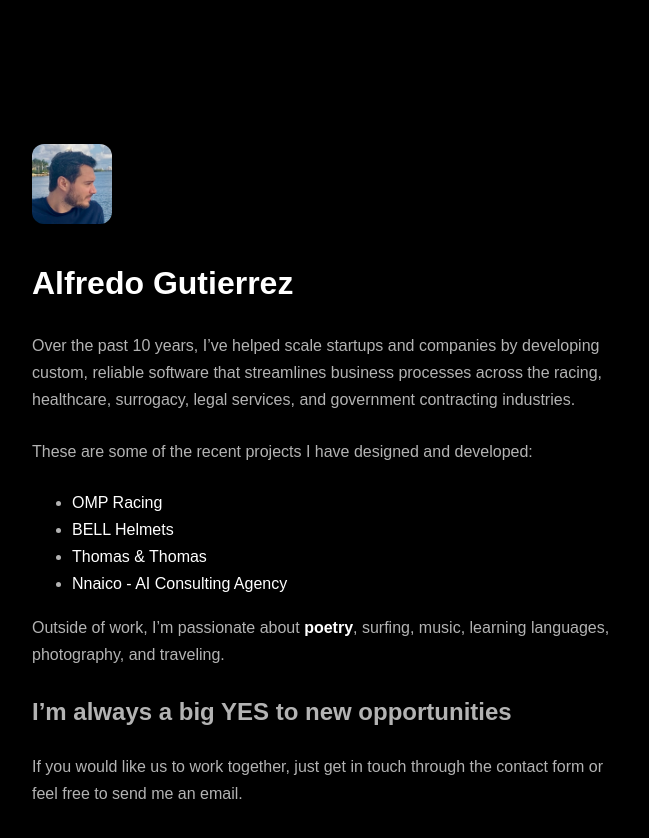
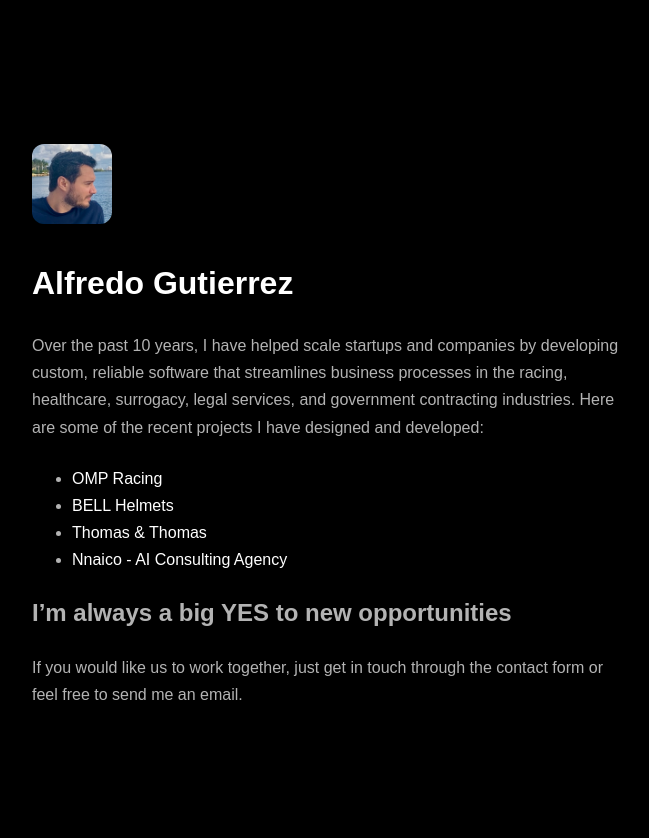
Before and after one commit to gutierrezfredo/alfredo-design-websites, a Jekyll site: the page built from index.md, in a window 1280 px wide. Shown: the top 838 px of the page, without its empty margins (308-957 px from the left). Built offline with Jekyll 4.4.1, drawn with Linux system fonts in a browser that asks for light colours; some web fonts are replaced; a script that is not in the unit is left out.

Commit message:
Refine bio copy and remove personal interests section
Co-Authored-By: Claude Sonnet 4.5 <noreply@anthropic.com>

```diff
--- a/index.md
+++ b/index.md
@@ -5,15 +5,12 @@ title: Websites - Alfredo Gutierrez
 ![Profile](/assets/profile.png)
 
 <h1> Alfredo Gutierrez </h1>
-Over the past 10 years, I’ve helped scale startups and companies by developing custom, reliable software that streamlines business processes across the racing, healthcare, surrogacy, legal services, and government contracting industries.
+Over the past 10 years, I have helped scale startups and companies by developing custom, reliable software that streamlines business processes in the racing, healthcare, surrogacy, legal services, and government contracting industries. Here are some of the recent projects I have designed and developed:
 
-These are some of the recent projects I have designed and developed:
 - [OMP Racing](https://ompracing.com/)
 - [BELL Helmets](https://www.us.bellracing.com/)
 - [Thomas & Thomas](https://thomasandthomas.flywheelsites.com/)
 - [Nnaico - AI Consulting Agency](https://www.nnaico.com/)
-
-Outside of work, I'm passionate about [poetry](https://alfredo.blog/), surfing, music, learning languages, photography, and traveling.
 
 ## I’m always a big YES to new opportunities
 
```
